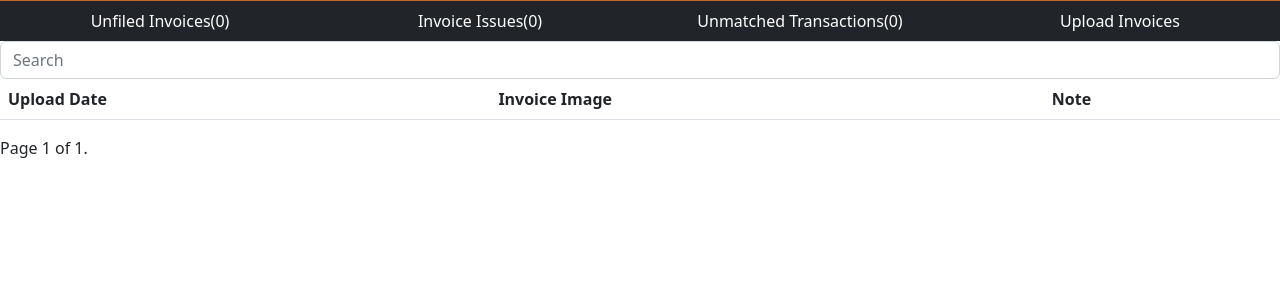
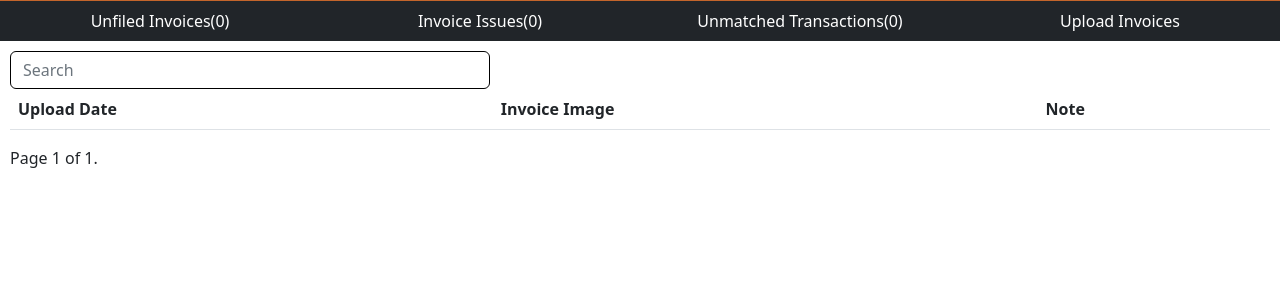
Before and after one commit to duybtr/tbi, a Django app: page /raw_invoices/ in a window 1280 px wide. Shown: the part 46-342 px from the top of the page. Run offline with Django 3.2, Linux system fonts and the light colour scheme; the visitor is signed in with stand-in values (Sample User, id 1); data that the repository does not hold is empty; parts of the project's set-up code (start-up, migrations or seed data) failed here and were passed over; some libraries are stand-ins or nearby versions.

Commit message:
add paddings to main content

```diff
--- a/static/css/main.css
+++ b/static/css/main.css
@@ -32,3 +32,7 @@
     grid-template-columns: repeat(4, 1fr);
     text-align: center;
   }
+
+  .content {
+    padding: 10px
+  }
--- a/templates/transactions/raw_invoice_list.html
+++ b/templates/transactions/raw_invoice_list.html
@@ -4,7 +4,7 @@
 
 {% block content %}
 <form class="form-inline mt-2 mt-md-0" action="{%url 'expense_list' %}" method="get">
-  <input name="q" class="form-control mr-sm-2" type="text" placeholder="Search" aria-label="Search">
+  <input name="q" class="search form-control mr-sm-2" type="text" placeholder="Search" aria-label="Search">
 </form>
 
 <table class="table table-striped" style="width:100%">
--- a/templates/transactions/transaction_list.html
+++ b/templates/transactions/transaction_list.html
@@ -2,9 +2,9 @@
 {% load humanize %}
 
 {% block list_content %}
-
 <form id='filters' class="form-inline mt-2 mt-md-0" hx-trigger="load, submit" hx-target="#query_results" hx-get="/get_transaction_list" hx-indicator="#spinner">
-  <input name="q" class="form-control mr-sm-2" type="text" placeholder="Search" aria-label="Search">
+  <input name="q" class="search form-control mr-sm-2" type="text" placeholder="Search" aria-label="Search">
+  <br/>
   <label for="start_date">Start Date:</label>
   <input type="date" id="start_date" name="start_date" min="2018-01-01">&nbsp;
   <label for="end_date">End Date:</label>
```
